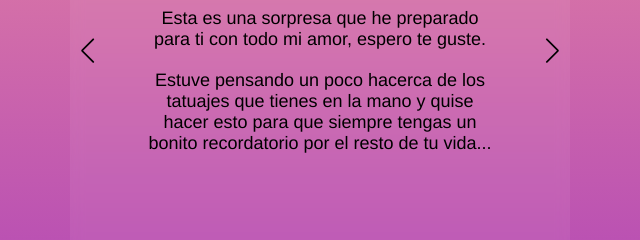
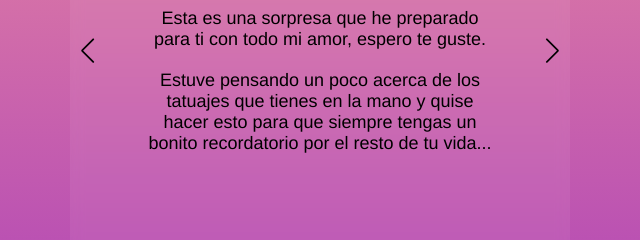
Before and after one commit to mormi08/scriptures, a plain HTML site: page index.html in a window 1280 px wide. Shown: the part 350-590 px from the top of the page, 320-960 px from the left. Drawn offline with nearby package versions, Linux system fonts and the light colour scheme.

Commit message:
demo final

```diff
--- a/index.html
+++ b/index.html
@@ -20,7 +20,7 @@
       <div class="swiper-slide swp1">
         <h1>Hola mi amor❤</h1>
         <p>Esta es una sorpresa que he preparado para ti con todo mi amor, espero te guste.</p>
-        <p>Estuve pensando un poco hacerca de los tatuajes que tienes en la mano y quise hacer
+        <p>Estuve pensando un poco acerca de los tatuajes que tienes en la mano y quise hacer
           esto para que siempre tengas un bonito recordatorio por el resto de tu vida...
         </p>
       </div>
```
